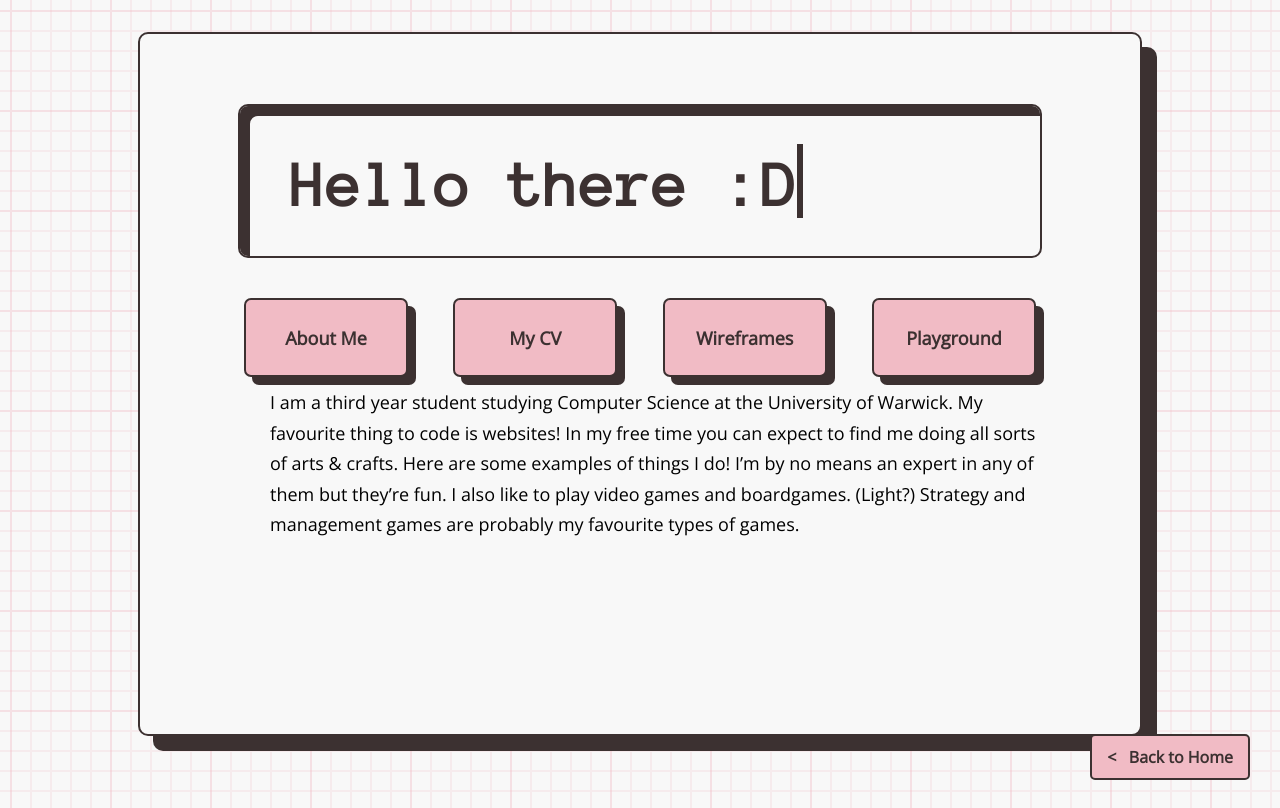
After one commit to KatietheMushroom/katiethemushroom.github.io, a PHP site: page /pages/about-me.html in a window 1280 px wide. The commit adds this page. Run offline with PHP 8.4, Linux system fonts and the light colour scheme.

Commit message:
Added about me page

```diff
--- /dev/null
+++ b/pages/about-me.html
@@ -0,0 +1,31 @@
+<!DOCTYPE html>
+<html lang="en">
+  <head>
+    <meta charset="UTF-8">
+    <meta name="viewport" content="width=device-width, initial-scale=1.0">
+    <title> = Katie Yang = </title>
+    <link rel="stylesheet" href="../style.css">
+  </head>
+  <body>
+    <div class="card">
+      <div class="screen">
+        <div class="screen-text">
+          Hello there :D
+        </div>
+        <div class="typing-cursor"></div>
+      </div>
+      <div class="button-shelf">
+        <a href='about-me.html'><div class="button">About Me</div></a>
+        <a href='katieyang-cv.pdf' target="_blank"><div class="button">My CV</div></a>
+        <a href='wireframes.html'><div class="button">Wireframes</div></a>
+        <a href='playground.html'><div class="button">Playground</div></a>
+      </div>
+      <div class="content">
+        I am a third year student studying Computer Science at the University of Warwick. My favourite thing to code is websites!
+
+        In my free time you can expect to find me doing all sorts of arts & crafts. Here are some examples of things I do! I’m by no means an expert in any of them but they’re fun. I also like to play video games and boardgames. (Light?) Strategy and management games are probably my favourite types of games.
+      </div>
+    </div>
+    <a href='../index.html'><div class="back-button">&lt; &nbsp; Back to Home</div></a>
+  </body>
+</html>
--- a/style.css
+++ b/style.css
@@ -54,8 +54,8 @@ body {
     white-space: nowrap; /* Keeps the content on a single line */
     letter-spacing: .02em; /* Adjust as needed */
     animation:
-        typing 4s steps(15, end),
-        blink-caret 1s step-end infinite;
+        typing 2s steps(15, end),
+        blink-caret 1s 2s step-end infinite;
 }
 
 /* The typing effect */
@@ -68,10 +68,6 @@ body {
 @keyframes blink-caret {
     from, to { border-color: transparent }
     50% { border-color: #3c3131; }
-}
-
-.typing-cursor {
-
 }
 
 .button-shelf {
@@ -98,6 +94,7 @@ body {
     font-size: 18px;
     font-weight: bold;
     cursor: pointer;
+    transition-duration: 0.5s;
 }
 
 .button:hover {
@@ -109,5 +106,38 @@ body {
 }
 
 .content {
+    display: flex;
+    flex-direction: row;
+    justify-content: center;
+    align-items: center;
+    width: 770px;
+    margin: 10px;
+    padding-left: 30px;
+    line-height: 170%;
+    font-size: 18px;
+}
 
+.back-button {
+    position: fixed;
+    bottom: 20px;
+    right: 30px;
+    color: #3c3131;
+    background-color: #f1bbc5;
+    padding: 10px 15px;
+    border: 2px solid #3c3131;
+    border-radius: 5px;
+    font-weight: bold;
+    display: flex;
+    align-items: center;
+    transition-duration: 0.2s;
 }
+
+.back-button:hover {
+    transition-duration: 0.2s;
+    color: #f8f8f8;
+    background-color: #3c3131;
+}
+
+a {
+    text-decoration: none;
+}
```
Also changed, not shown: index.html (+11 -5 lines), icons/Exploring - Looking out.svg (added), 1 other file.
